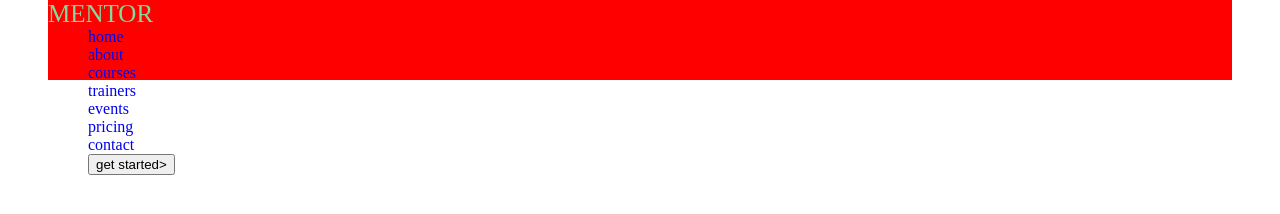
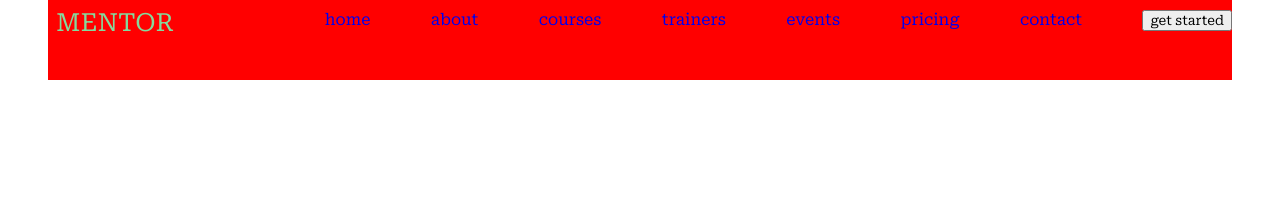
Before and after one commit to abdumanonov/learning-center, a plain HTML site: page index.html in a window 1280 px wide. Drawn offline with Linux system fonts and the light colour scheme.

Commit message:
added google fonts

```diff
--- a/index.html
+++ b/index.html
@@ -4,6 +4,9 @@
     <meta charset="UTF-8">
     <meta name="viewport" content="width=device-width, initial-scale=1.0">
     <title>education center website</title>
+    <link rel="preconnect" href="https://fonts.googleapis.com">
+    <link rel="preconnect" href="https://fonts.gstatic.com" crossorigin>
+    <link href="https://fonts.googleapis.com/css2?family=Roboto+Serif:ital,opsz,wght@0,8..144,400;0,8..144,500;0,8..144,700;1,8..144,400&family=Roboto:wght@100&display=swap" rel="stylesheet">
     <link rel="stylesheet" href="style.css">
 </head>
 <body>
@@ -20,7 +23,7 @@
                 <li><a href="#">events</a></li>
                 <li><a href="#">pricing</a></li>
                 <li><a href="#">contact</a></li>
-                <li> <a href=""><button type="submit">get started></button></a></li>
+                <li> <a href=""><button type="submit">get started</button></a></li>
             </ul>
 
         </header>
--- a/style.css
+++ b/style.css
@@ -2,10 +2,12 @@
     box-sizing: border-box;
     max-width: 1400px;
     margin: 0;
+    font-family: 'Roboto Serif', serif;;
 }
 
 ul li {
     list-style: none;
+    display: inline-block;
 }
 
 a {
@@ -16,10 +18,20 @@ header {
     background-color: red;
     margin: 0 3rem;
     height: 10vh;
+    display: flex;
 }
 
 header>a {
     font-size: 25px;
     color: #84DA9D;
     text-transform: uppercase;
+    padding: 0.5rem;
+    width: 20%;
 }
+
+header>ul {
+    display: flex;
+    justify-content: space-between;
+    width: 80%;
+    margin-top: 0.6rem;
+}
```
